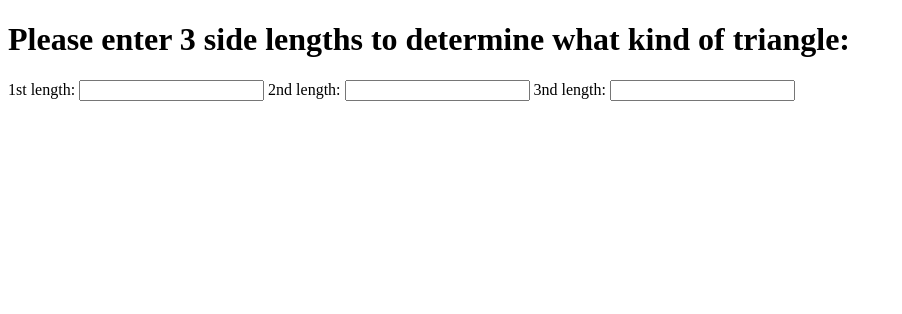
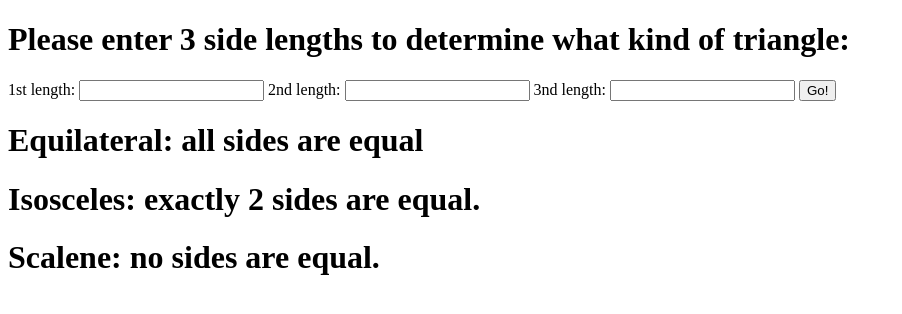
Before and after one commit to jlenz27/Triangle, a plain HTML site: page index.html in a window 1280 px wide. Shown: the whole page, without its empty margins (0-902 px from the left). Drawn offline with Linux system fonts and the light colour scheme.

Commit message:
It will add divs to create branchs

```diff
--- a/index.html
+++ b/index.html
@@ -15,5 +15,20 @@
         <label for="input3">3nd length:</label>
         <input id="input3" type="text">
 
+        <button type="submit" class="btn">Go!</button>
+
+    </form>
+
+    <div id="equilateral" class="hidden">
+        <h1>Equilateral: all sides are equal</h1>
+    </div>
+
+    <div id="isosceles" class="hidden">
+        <h1>Isosceles: exactly 2 sides are equal.</h1>
+    </div>
+
+    <div id="scalene" class="hidden">
+        <h1>Scalene: no sides are equal.</h1>
+    </div>
 </body>
 </html>
```
